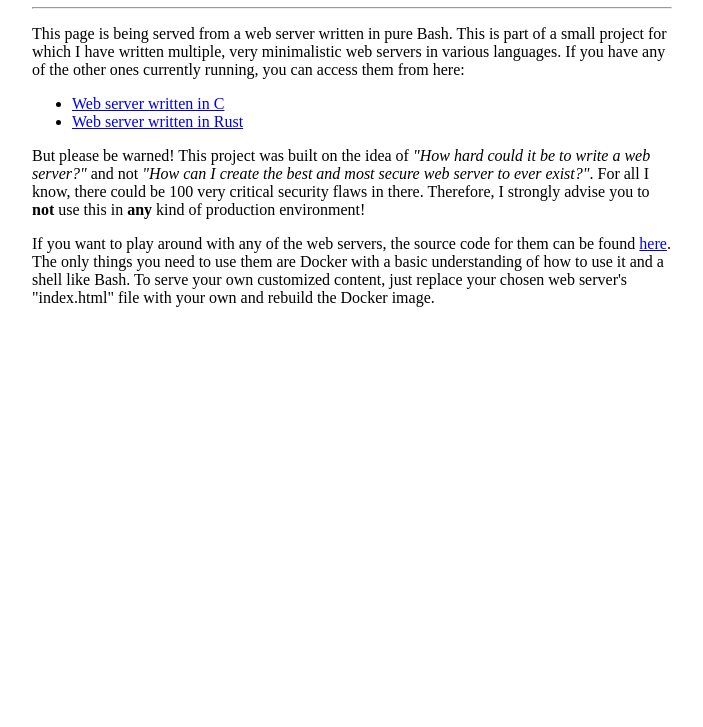
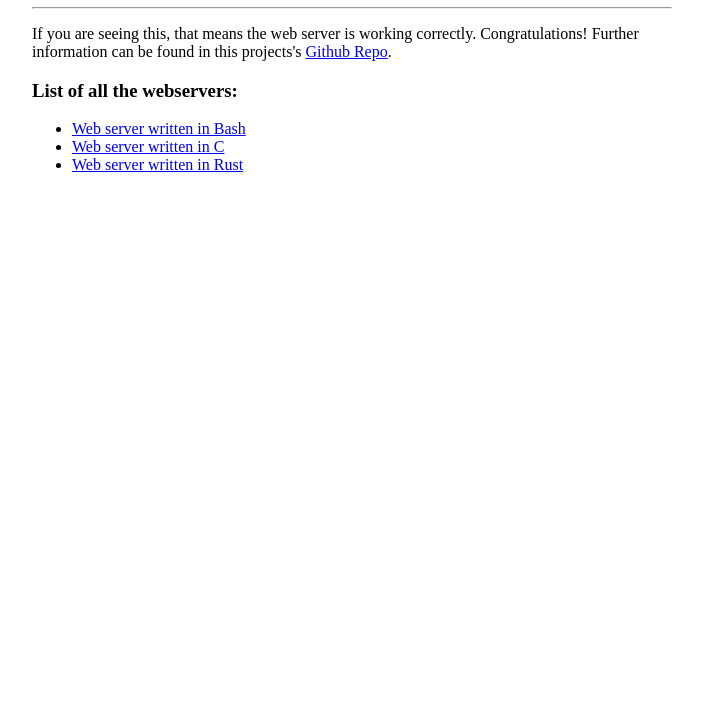
Before and after one commit to Maximizer02/minimalist-webservers, a plain HTML site: page bash/index.html in a window 1280 px wide. Shown: the part 73-800 px from the top of the page, without its empty margins (288-991 px from the left). Drawn offline with Linux system fonts and the light colour scheme.

Commit message:
modify index.html

```diff
--- a/bash/index.html
+++ b/bash/index.html
@@ -1,6 +1,7 @@
 <!DOCTYPE html>
+<html>
 	<head>
-		<title>Hello from Bash</title>
+		<title>Hello World!</title>
 		<style>
 			body {
 					width: 50%;
@@ -9,33 +10,18 @@
 		</style>
 	</head>
 	<body>
-		<h1>Hello from Bash!</h1>
+		<h1>Hello Minimalist Web Server!</h1>
 		<hr>
 		<p>
-				This page is being served from a web server written in pure Bash.
-				This is part of a small project for which I have written multiple, very minimalistic web servers in various languages.
-				If you have any of the other ones currently running, you can access them from here:
+			If you are seeing this, that means the web server is working correctly.
+			Congratulations!
+			Further information can be found in this projects's <a href="https://github.com/Maximizer02/minimalist-webservers">Github Repo</a>.
 		</p>
+		<h3>List of all the webservers:</h3>
 		<ul>
-				<li>
-						<a href="http://localhost:6901">Web server written in C</a>
-
-				</li>
-				<li>
-						<a href="http://localhost:6902">Web server written in Rust</a>
-
-				</li>
+			<li><a href="http://localhost:6900">Web server written in Bash</a></li>
+			<li><a href="http://localhost:6901">Web server written in C</a></li>
+			<li><a href="http://localhost:6902">Web server written in Rust</a></li>
 		</ul>
-		<p>
-				But please be warned!
-				This project was built on the idea of <i>"How hard could it be to write a web server?"</i>
-				and not <i>"How can I create the best and most secure web server to ever exist?"</i>.
-				For all I know, there could be 100 very critical security flaws in there.
-				Therefore, I strongly advise you to <strong>not</strong> use this in <strong>any</strong> kind of production environment!
-		</p>
-		<p>
-				If you want to play around with any of the web servers, the source code for them can be found <a href="https://github.com/Maximizer02/minimalist-webservers">here</a>.
-				The only things you need to use them are Docker with a basic understanding of how to use it and a shell like Bash.
-				To serve your own customized content, just replace your chosen web server's "index.html" file with your own and rebuild the Docker image.
-		</p>
 	</body>
+</html>
```
Also changed, not shown: c/index.html (+11 -25 lines), rust/index.html (+11 -25 lines), 1 other file. Lines whose indentation alone changed are shown as unchanged.
